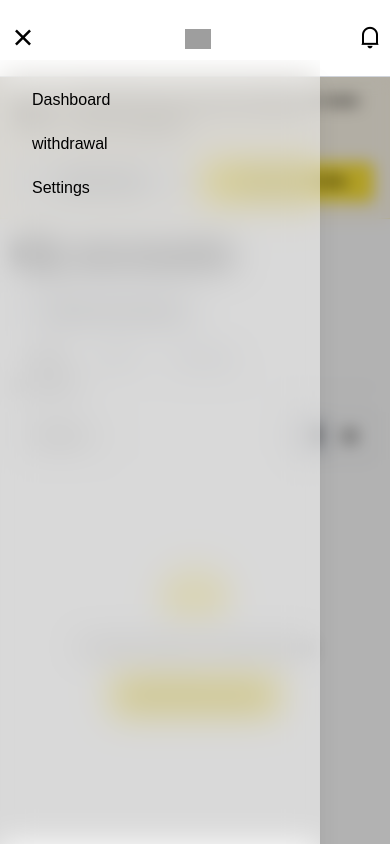
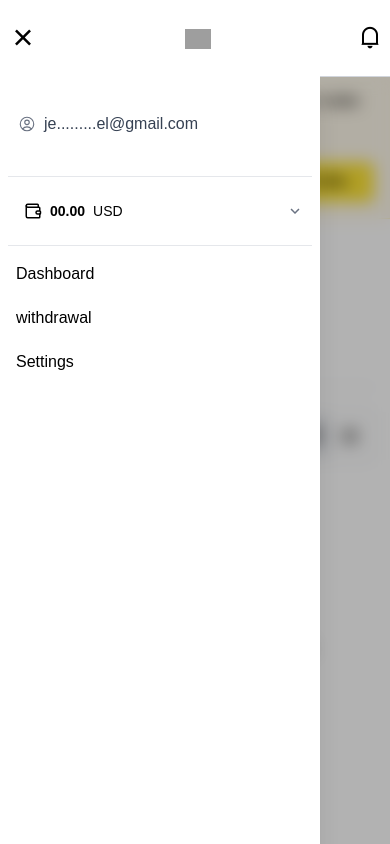
Before and after one commit to jenacodes/exness, a React (Vite) app: page /dashboard/myaccount in a window 390 px wide. Both pictures are taken after a click on the button 23 px from the left and 38 px from the top of the page. Shown: the top 844 px of the page. Built offline with nearby package versions, Linux system fonts and the light colour scheme; grey boxes are pictures that could not be loaded; a web font is replaced by a local one.

Commit message:
feat: add MobilePhoneSidebar component and integrate it into DashboardHeader

```diff
--- a/src/components/index.js
+++ b/src/components/index.js
@@ -52,6 +52,7 @@ import DepositsSection from "../dashboard/DepositsSection";
 import PaymentMethodCard from "../dashboard/PaymentMethodCard";
 import WithdrawalSection from "../dashboard/WithdrawalSection";
 import MyAccountsSection from "../dashboard/MyAccountsSection";
+import MobilePhoneSidebar from "../dashboard/MobilePhoneSidebar";
 export {
   HeroSection,
   Articles,
@@ -107,4 +108,5 @@ export {
   PaymentMethodCard,
   WithdrawalSection,
   MyAccountsSection,
+  MobilePhoneSidebar,
 };
--- a/src/dashboard/DashboardHeader.jsx
+++ b/src/dashboard/DashboardHeader.jsx
@@ -1,4 +1,5 @@
 import { useState } from "react";
+import MobilePhoneSidebar from "./MobilePhoneSidebar";
 
 const DashboardHeader = () => {
   const [sidebarOpen, setSidebarOpen] = useState(false);
@@ -71,33 +72,7 @@ const DashboardHeader = () => {
         </div>
       </header>
 
-      {/* Sidebar Drawer */}
-      <div
-        className={`
-          fixed top-15 left-0 h-screen max-w-xs w-full
-          bg-white/50 backdrop-blur-lg shadow-xl p-6
-          transform transition-transform transition-opacity duration-300 ease-in-out
-          z-50
-          ${
-            sidebarOpen
-              ? "translate-x-0 opacity-100"
-              : "-translate-x-full opacity-0"
-          }
-        `}
-      >
-        {/* Sidebar Links */}
-        <nav className="flex flex-col gap-3">
-          <a href="/dashboard" className="px-2 py-1 rounded hover:bg-gray-400">
-            Dashboard
-          </a>
-          <a href="withdrawal" className="px-2 py-1 rounded hover:bg-gray-100">
-            withdrawal
-          </a>
-          <a href="/settings" className="px-2 py-1 rounded hover:bg-gray-100">
-            Settings
-          </a>
-        </nav>
-      </div>
+      <MobilePhoneSidebar sidebarOpen={sidebarOpen} />
 
       {/* Backdrop */}
       {sidebarOpen && (
--- /dev/null
+++ b/src/dashboard/MobilePhoneSidebar.jsx
@@ -0,0 +1,56 @@
+/* eslint-disable react/prop-types */
+import { HiOutlineUserCircle } from "react-icons/hi2";
+import { MdOutlineKeyboardArrowDown } from "react-icons/md";
+import { LuWallet } from "react-icons/lu";
+const MobilePhoneSidebar = ({ sidebarOpen }) => {
+  return (
+    <div
+      className={`
+      fixed top-19 left-0 h-screen max-w-xs w-full
+      bg-white backdrop-blur-lg shadow-xl p-2
+      transform transition-transform transition-opacity duration-300 ease-in-out
+      z-50
+      ${
+        sidebarOpen
+          ? "translate-x-0 opacity-100"
+          : "-translate-x-full opacity-0"
+      }
+    `}
+    >
+      {/* Sidebar Links */}
+      <nav className="flex flex-col gap-3">
+        <div>
+          <div className="h-20 flex p-2.5 ">
+            <div className="flex items-center justify-between gap-2">
+              <HiOutlineUserCircle className="text-lg text-gray-500" />
+              <div className="text-gray-700">je.........el@gmail.com</div>
+            </div>
+          </div>
+        </div>
+        <hr className=" border-gray-200" />
+        <div className="flex items-center justify-between gap-2 p-2 rounded hover:bg-gray-100 min-h-10 cursor-pointer">
+          <div className="flex items-center gap-2 px-2 py-1 rounded hover:bg-gray-100">
+            <LuWallet className="text-lg font-semibold" />
+            <div className="text-sm font-semibold">00.00</div>
+            <div className="text-sm">USD</div>
+          </div>
+          <div>
+            <MdOutlineKeyboardArrowDown className="text-lg text-gray-500" />
+          </div>
+        </div>
+        <hr className=" border-gray-200" />
+        <a href="/dashboard" className="px-2 py-1 rounded hover:bg-gray-400">
+          Dashboard
+        </a>
+        <a href="withdrawal" className="px-2 py-1 rounded hover:bg-gray-100">
+          withdrawal
+        </a>
+        <a href="/settings" className="px-2 py-1 rounded hover:bg-gray-100">
+          Settings
+        </a>
+      </nav>
+    </div>
+  );
+};
+
+export default MobilePhoneSidebar;
```
